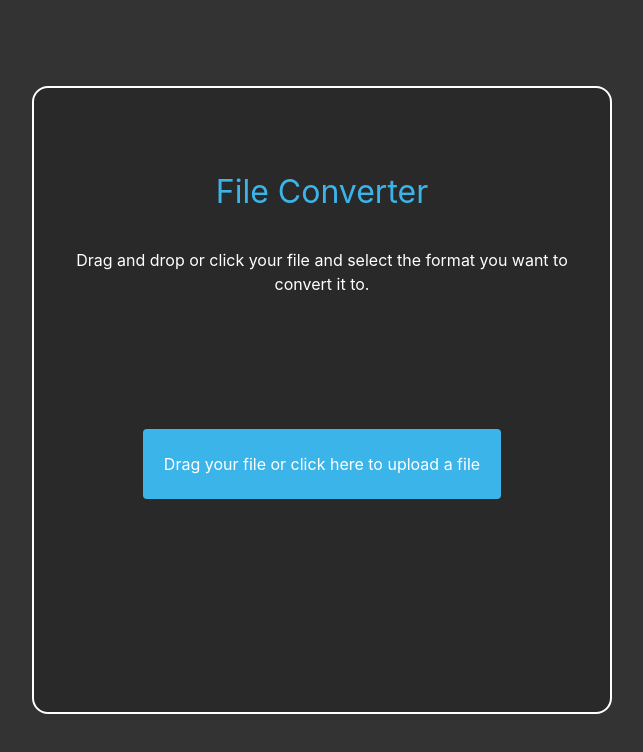
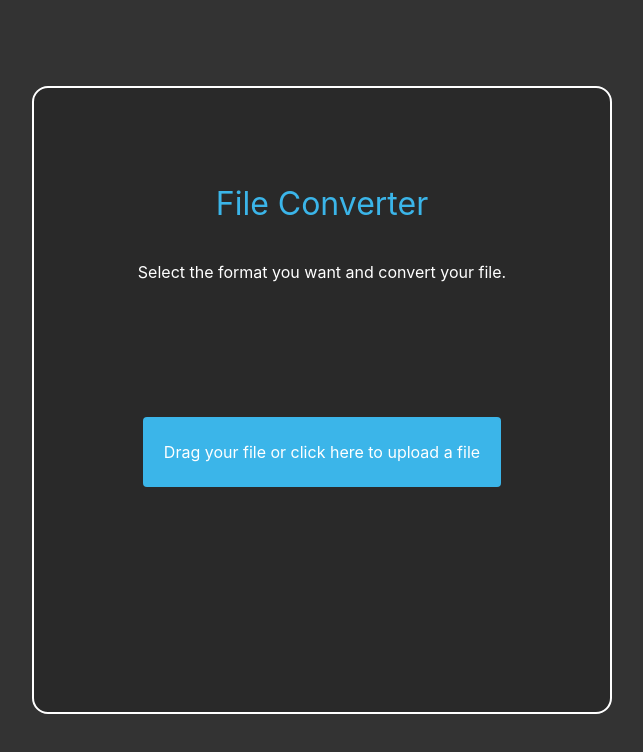
Before and after one commit to JustBecerra/file-converter, a React (Vite) app: page / in a window 1280 px wide. Shown: the top 752 px of the page, without its empty margins (318-961 px from the left). Built offline with nearby package versions, Linux system fonts and the light colour scheme.

Commit message:
add react query

```diff
--- a/package.json
+++ b/package.json
@@ -11,6 +11,7 @@
   },
   "dependencies": {
     "@tailwindcss/vite": "^4.0.0",
+    "@tanstack/react-query": "^5.66.11",
     "react": "^18.3.1",
     "react-dom": "^18.3.1",
     "tailwindcss": "^4.0.0"
--- a/src/App.tsx
+++ b/src/App.tsx
@@ -19,8 +19,7 @@ function App() {
 					File Converter
 				</p>
 				<p className="text-[1em]  text-white">
-					Drag and drop or click your file and select the format you
-					want to convert it to.
+					Select the format you want and convert your file.
 				</p>
 			</div>
 			<div className="p-[2em] flex flex-col justify-center items-center h-[60%] w-full gap-[3em]">
```
Also changed, not shown: 1 other file (tests, documents, lock files or other folders).
